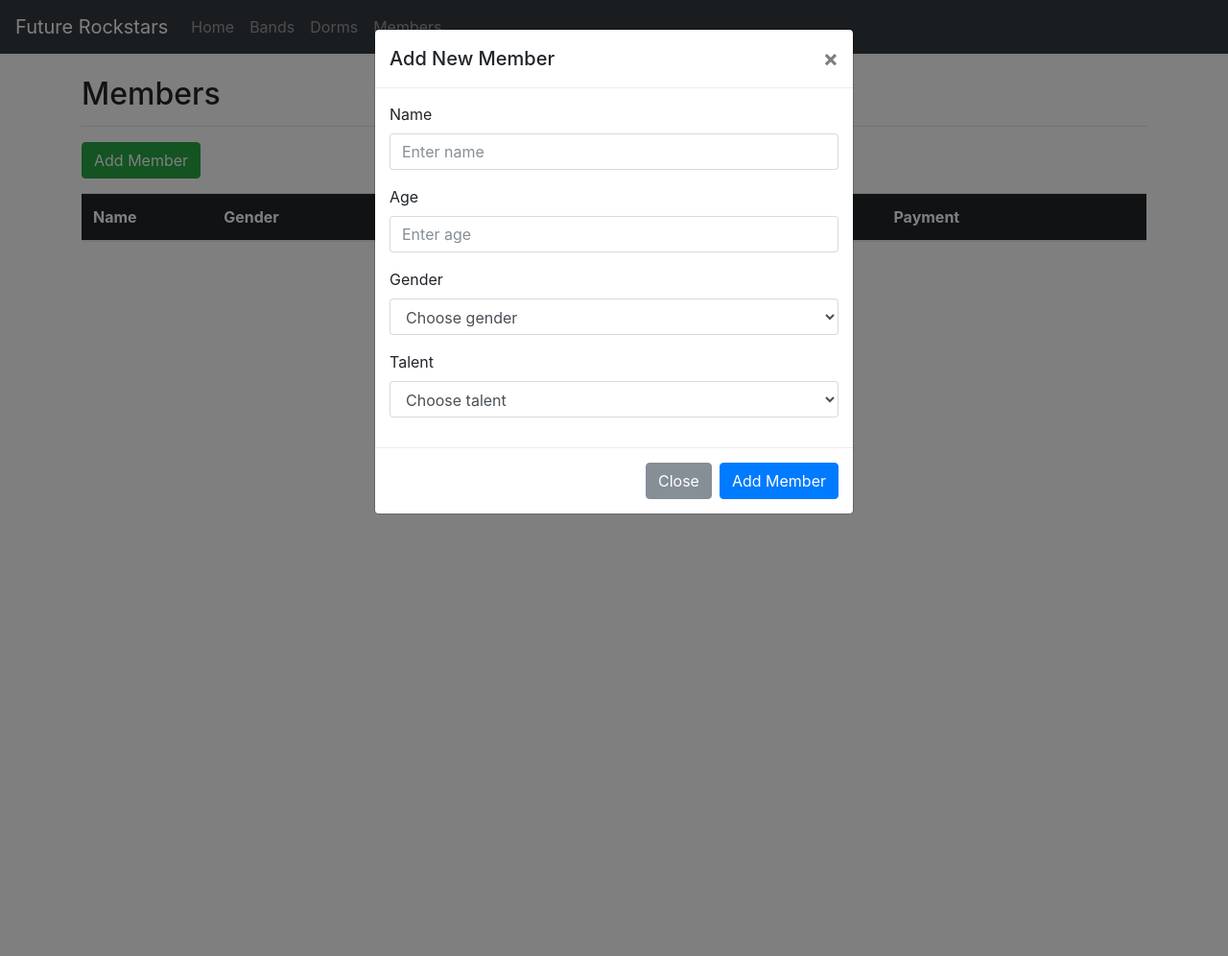
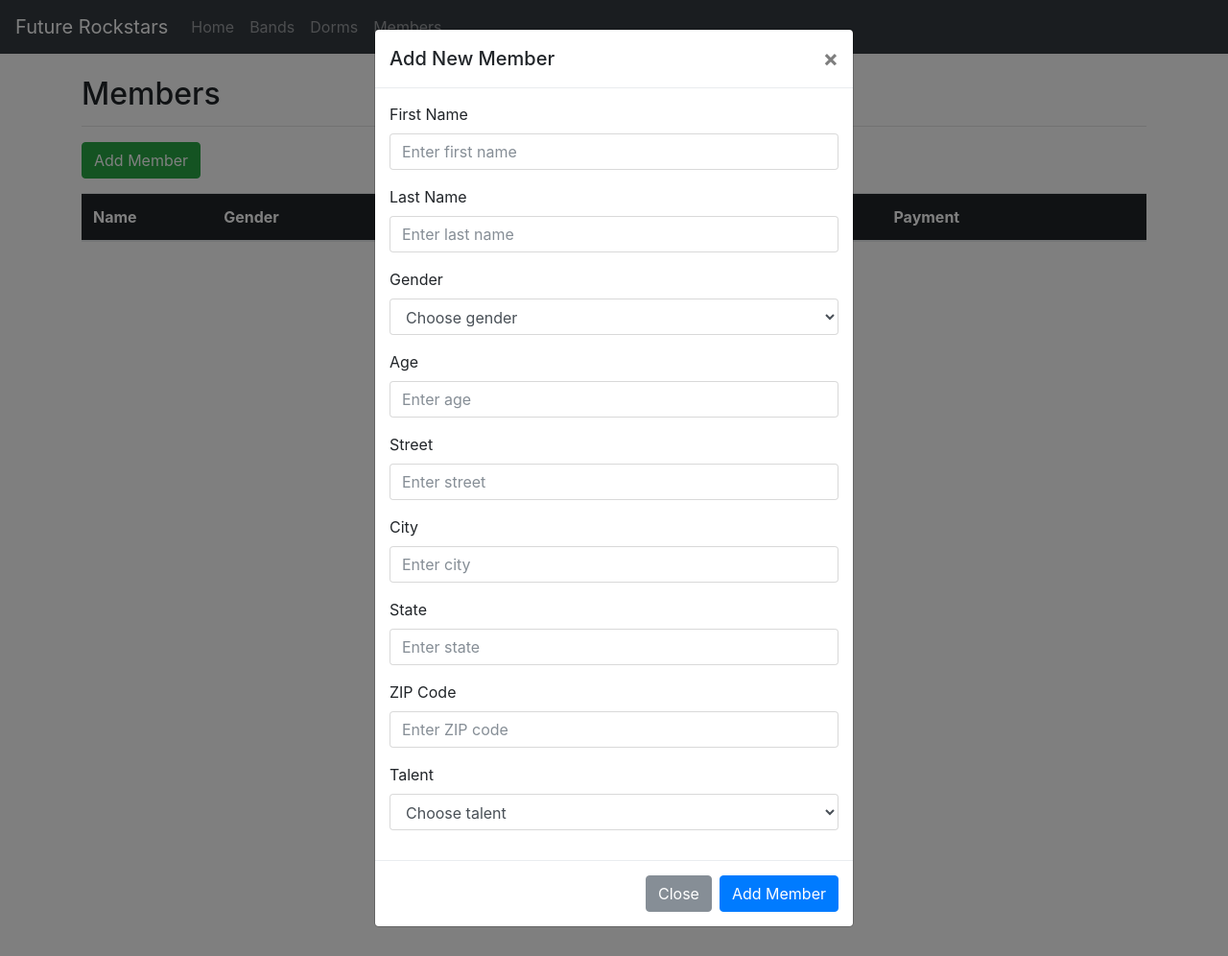
Before and after one commit to zhixuan1994/future-rockstars, a Flask app: page /members in a window 1280 px wide, after a click on "Add Member". Shown: the whole page at 96% size. Run offline with Flask 2, Linux system fonts and the light colour scheme; data that the repository does not hold is empty; some libraries are stand-ins or nearby versions.

Commit message:
Updated Add Member form to match new metadata

```diff
--- a/app/templates/members.html
+++ b/app/templates/members.html
@@ -82,12 +82,12 @@
                 <form action="{{ url_for('addMember') }}" method="post">
                     <div class="modal-body">
                         <div class="form-group">
-                            <label for="inputName">Name</label>
-                            <input type="text" class="form-control" name="name" id="inputName" placeholder="Enter name">
+                            <label for="inputFistName">First Name</label>
+                            <input type="text" class="form-control" name="firstName" id="inputFirstName" placeholder="Enter first name">
                         </div>
                         <div class="form-group">
-                            <label for="inputAge">Age</label>
-                            <input type="number" class="form-control" name="age" id="inputAge" placeholder="Enter age">
+                            <label for="inputLastName">Last Name</label>
+                            <input type="text" class="form-control" name="lastName" id="inputLastName" placeholder="Enter last name">
                         </div>
                         <div class="form-group">
                             <label for="inputGender">Gender</label>
@@ -96,6 +96,26 @@
                                 <option value="Male">Male</option>
                                 <option value="Female">Female</option>
                             </select>
+                        </div>
+                        <div class="form-group">
+                            <label for="inputAge">Age</label>
+                            <input type="number" class="form-control" name="age" id="inputAge" placeholder="Enter age">
+                        </div>
+                        <div class="form-group">
+                            <label for="inputStreet">Street</label>
+                            <input type="text" class="form-control" name="street" id="inputStreet" placeholder="Enter street">
+                        </div>
+                        <div class="form-group">
+                            <label for="inputCity">City</label>
+                            <input type="text" class="form-control" name="city" id="inputCity" placeholder="Enter city">
+                        </div>
+                        <div class="form-group">
+                            <label for="inputState">State</label>
+                            <input type="text" class="form-control" name="state" id="inputState" placeholder="Enter state">
+                        </div>
+                        <div class="form-group">
+                            <label for="inputZipCode">ZIP Code</label>
+                            <input type="number" class="form-control" name="zipCode" id="inputZipCode" placeholder="Enter ZIP code">
                         </div>
                         <div class="form-group">
                             <label for="inputTalent">Talent</label>
```
